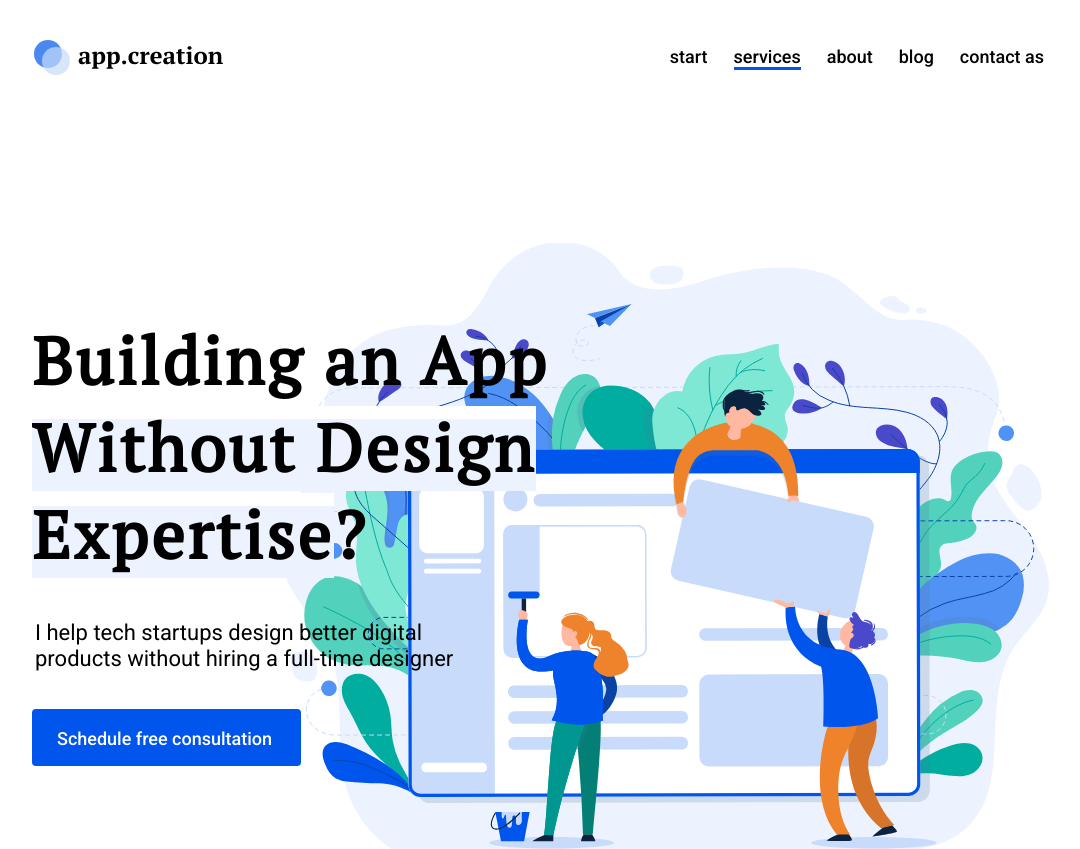
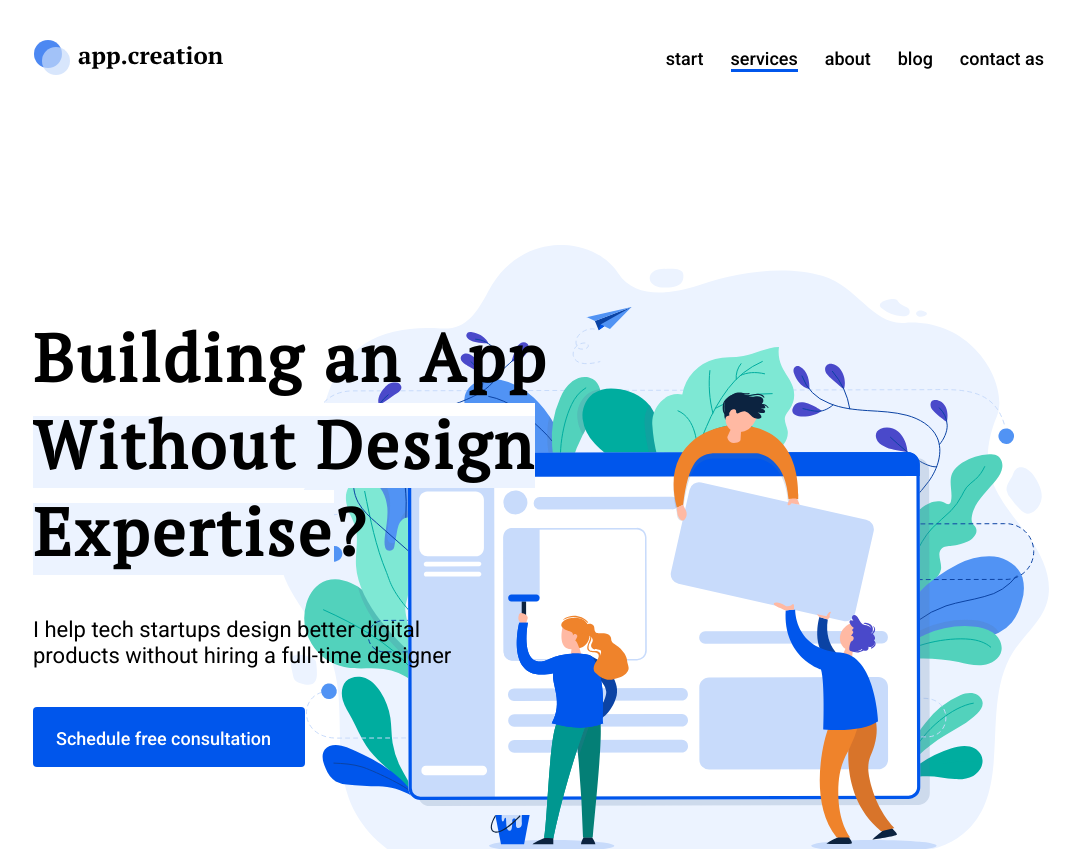
Before and after one commit to WebHeroSchool/Website-for-WebHeroSchool, a plain HTML site: page index.html in a window 1280 px wide. Shown: the top 849 px of the page, without its empty margins (98-1178 px from the left). Drawn offline with Linux system fonts and the light colour scheme.

Commit message:
внесены правки в файл styles.css: изменены параметры отступов согласно макету в pp

```diff
--- a/styles.css
+++ b/styles.css
@@ -5,10 +5,10 @@ body {
 margin: 0 auto;
 width: 80%;
 background: center bottom no-repeat url('img/circle.svg');
-padding-bottom: 60px;
+padding-bottom: 57px;
 }
 .header {
-  margin: 40px 0 168px 0px;
+  margin: 40px 0 168px 0;
   display: flex;
   justify-content: space-between;
 }
@@ -22,14 +22,14 @@ padding-bottom: 60px;
 font-family: Roboto;
 display: flex;
 align-items: center;
-margin-top: 6px;
+margin-top: 8px;
 }
 .logo, .menu {
   display: inline-block;
 }
 .menu__item {
   position: relative;
-  margin-right: 22px;
+  margin-right: 23px;
   font: 500 18px/21px Roboto, arial, helvetica, sans-serif;
   color: #000;
   text-decoration: none;
@@ -57,21 +57,23 @@ margin-top: 6px;
   width: 100%;
 }
 .main {
-  padding: 49px 70% 216px 2px;
-  background: bottom 83px right 5px no-repeat url(img/mainimg.svg);
+  padding: 50px 63% 219px 3px;
+  background: bottom 84px right 5px no-repeat url(img/mainimg.svg);
 }
 .main__title {
-  margin: 0 0 41px 0;
+  margin: 0 0 37px 0;
   font: bold 66px/87px pt_serif, arial, helvetica, sans-serif;
   width: 567px;
-  padding-top: 26px;
-  letter-spacing: 3px;
+  padding-top: 22px;
+  letter-spacing: 2.9px;
 }
 .main__title-text_highlight {
   background: linear-gradient(180deg,rgba(255,255,255,1) 15%,#ecf3ff 15%);
+
 }
 .main__subtitle {
-  margin: 0 0 37px 3px;
+  margin: 0 0 38px 0;
+  padding-top: 4px;
   font: normal 22px/26px Roboto, arial, helvetica, sans-serif;
   width: 455px;
 }
@@ -80,7 +82,7 @@ display: inline-block;
 font: 500 18px/21px Roboto, arial, helvetica, sans-serif;
 color: #fff;
 background: #0056EC;
-padding: 19px 29px 17px 25px;
+padding: 21px 34px 18px 23px;
 text-decoration: none;
 border-radius: 4px;
 transition: opacity .5s;
```
